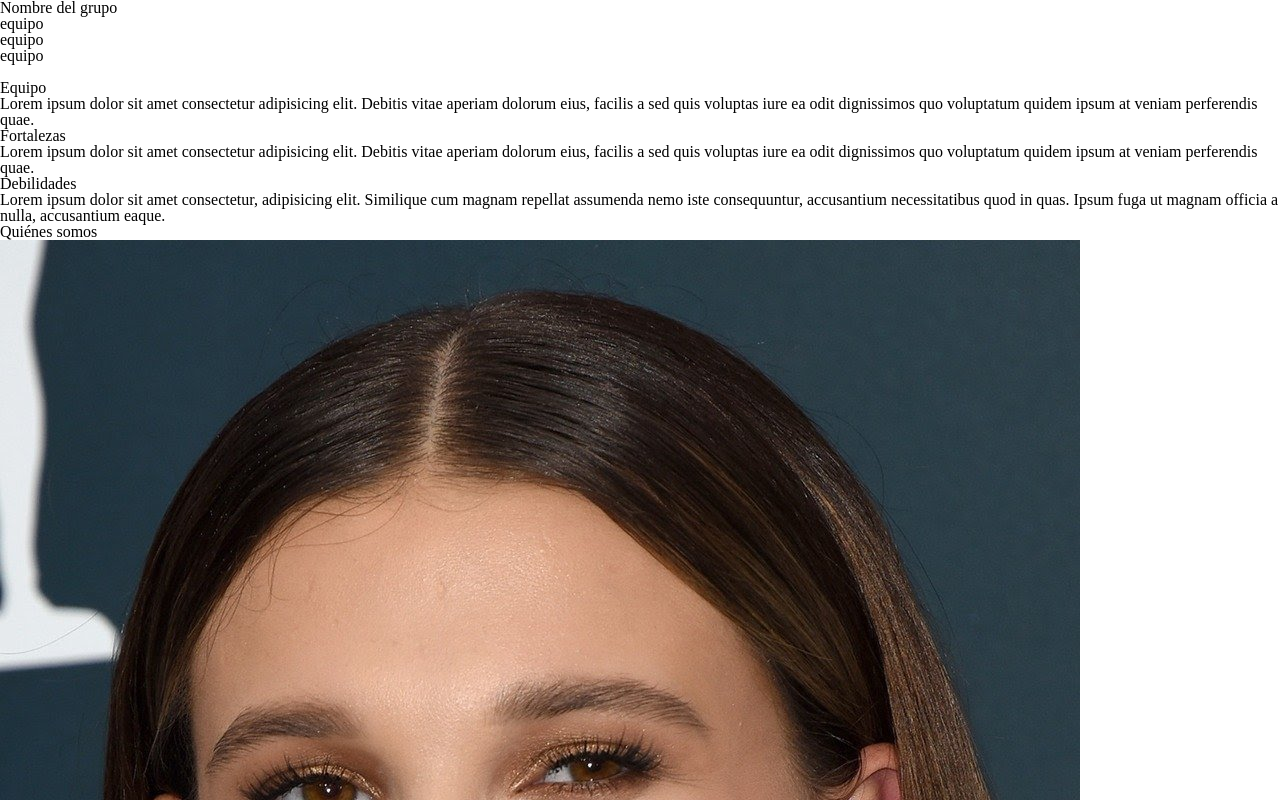
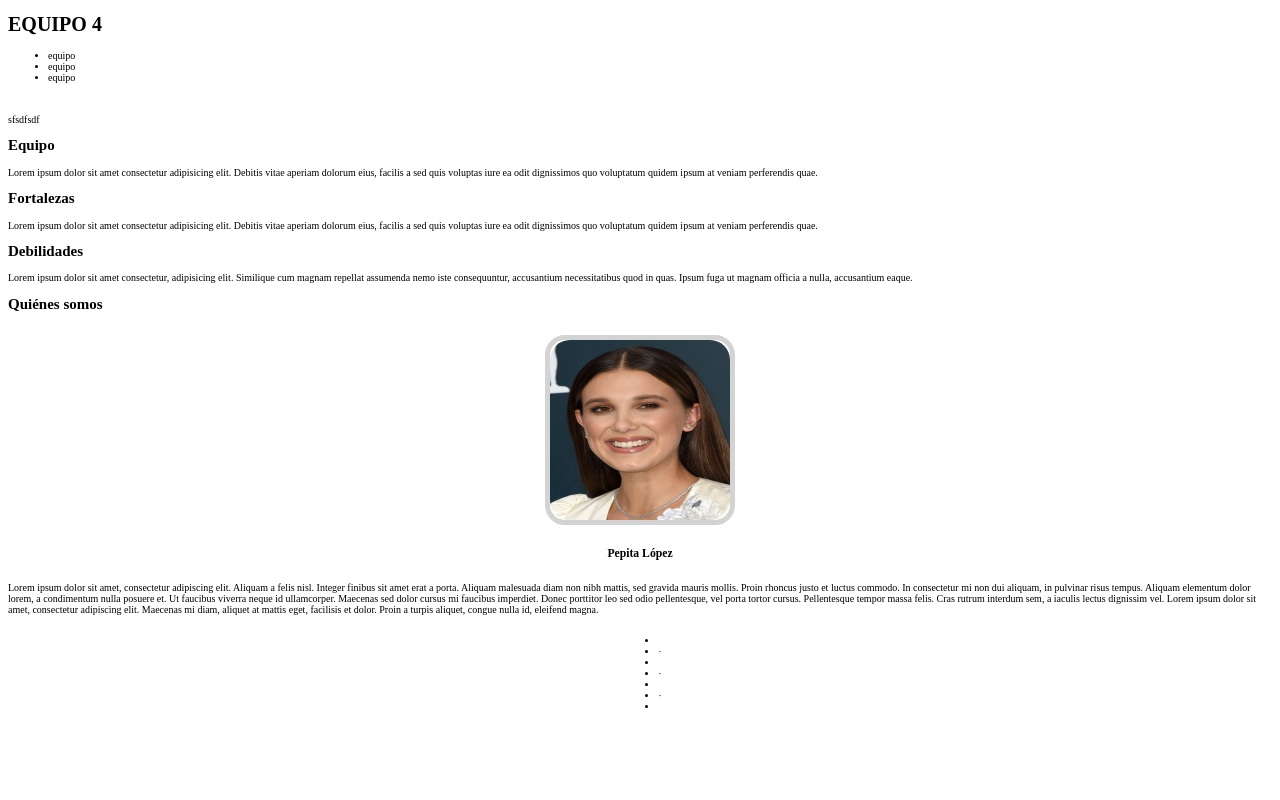
Before and after one commit to Adalab/project-promo-s-module-1-team-4, a plain HTML site: page index.html in a window 1280 px wide. Shown: the top 800 px of the page. Drawn offline with Linux system fonts and the light colour scheme.

Commit message:
Update adalabers

```diff
--- a/css/reset.css
+++ b/css/reset.css
@@ -1,7 +1,7 @@
 /* http://meyerweb.com/eric/tools/css/reset/
    v2.0 | 20110126
    License: none (public domain)
-*/
+
 
 html, body, div, span, applet, object, iframe,
 h1, h2, h3, h4, h5, h6, p, blockquote, pre,
@@ -24,6 +24,7 @@ time, mark, audio, video {
 	vertical-align: baseline;
 }
 /* HTML5 display-role reset for older browsers */
+/*
 article, aside, details, figcaption, figure,
 footer, header, hgroup, menu, nav, section {
 	display: block;
@@ -46,3 +47,5 @@ table {
 	border-collapse: collapse;
 	border-spacing: 0;
 }
+
+*/
--- a/css/styles.css
+++ b/css/styles.css
@@ -8,3 +8,43 @@
  --white: #ffffff;
  --black: #000000;
 }
+
+.body{
+    display:flex;
+    flex-direction: column;
+   align-items: center;
+
+}
+
+.adalabers{
+    display:flex;
+    flex-direction: column;
+    align-items: center;
+
+
+}
+
+.bio-image-container{
+
+      /*width: 56.25vw;*/
+      width: 180px;
+      height: 180px;
+
+      border: solid 5px lightgrey;
+      border-radius: 20px;
+
+}
+
+.bio-image{
+       height: 100%;
+       width: 100%;
+       border-radius: 20px;
+       background-image: contain;
+}
+
+.bio-text{
+
+    display:flex;
+    flex-direction: column;
+    align-items: center;
+ }
--- a/index.html
+++ b/index.html
@@ -1,17 +1,16 @@
 <!DOCTYPE html>
 <html lang="es">
   <head>
-    <meta charset="UTF-8">
-    <meta http-equiv="X-UA-Compatible" content="IE=edge">
-    <meta name="viewport" content="width=device-width, initial-scale=1.0">
+    <meta charset="UTF-8" />
+    <meta http-equiv="X-UA-Compatible" content="IE=edge" />
+    <meta name="viewport" content="width=device-width, initial-scale=1.0" />
     <title>Document</title>
-    <link rel="stylesheet" href="./css/reset.css">
-    <link rel="stylesheet" href="./css/style.css">
-
+    <link rel="stylesheet" href="./css/reset.css" />
+    <link rel="stylesheet" href="./css/styles.css" />
   </head>
   <body>
     <header>
-        <h1>Nombre del grupo</h1>
+      <h1>EQUIPO 4</h1>
       <nav>
         <ul>
           <li><a href=""></a>equipo</li>
@@ -22,22 +21,35 @@
     </header>
     <main>
       <section class="hero">
-            <img
-            <p></p>
+        <img />
+        <p>sfsdfsdf</p>
       </section>
       <section>
         <h2>Equipo</h2>
-            <p>Lorem ipsum dolor sit amet consectetur adipisicing elit. Debitis vitae aperiam dolorum eius, facilis a sed quis voluptas iure ea odit dignissimos quo voluptatum quidem ipsum at veniam perferendis quae.</p>
+        <p>
+          Lorem ipsum dolor sit amet consectetur adipisicing elit. Debitis vitae
+          aperiam dolorum eius, facilis a sed quis voluptas iure ea odit
+          dignissimos quo voluptatum quidem ipsum at veniam perferendis quae.
+        </p>
       </section>
 
       <section>
         <article>
           <h2>Fortalezas</h2>
-                <p>Lorem ipsum dolor sit amet consectetur adipisicing elit. Debitis vitae aperiam dolorum eius, facilis a sed quis voluptas iure ea odit dignissimos quo voluptatum quidem ipsum at veniam perferendis quae.</p>
+          <p>
+            Lorem ipsum dolor sit amet consectetur adipisicing elit. Debitis
+            vitae aperiam dolorum eius, facilis a sed quis voluptas iure ea odit
+            dignissimos quo voluptatum quidem ipsum at veniam perferendis quae.
+          </p>
         </article>
         <article>
           <h2>Debilidades</h2>
-                <p>Lorem ipsum dolor sit amet consectetur, adipisicing elit. Similique cum magnam repellat assumenda nemo iste consequuntur, accusantium necessitatibus quod in quas. Ipsum fuga ut magnam officia a nulla, accusantium eaque.</p>
+          <p>
+            Lorem ipsum dolor sit amet consectetur, adipisicing elit. Similique
+            cum magnam repellat assumenda nemo iste consequuntur, accusantium
+            necessitatibus quod in quas. Ipsum fuga ut magnam officia a nulla,
+            accusantium eaque.
+          </p>
         </article>
       </section>
 
@@ -45,9 +57,12 @@
 
       <section>
         <h2>Quiénes somos</h2>
-        <article>
-          <img src="./css/images/ada1.jpg" />
-          <div>
+        <article class="adalabers">
+          <figure class="bio-image-container">
+            <img src="./css/images/ada1.jpg" class="bio-image" />
+          </figure>
+
+          <div class="bio-text">
             <h3>Pepita López</h3>
             <p>
               Lorem ipsum dolor sit amet, consectetur adipiscing elit. Aliquam a
@@ -87,7 +102,6 @@
           </div>
         </article>
       </section>
-
     </main>
     <footer></footer>
   </body>
```
Lines whose indentation alone changed are shown as unchanged.
